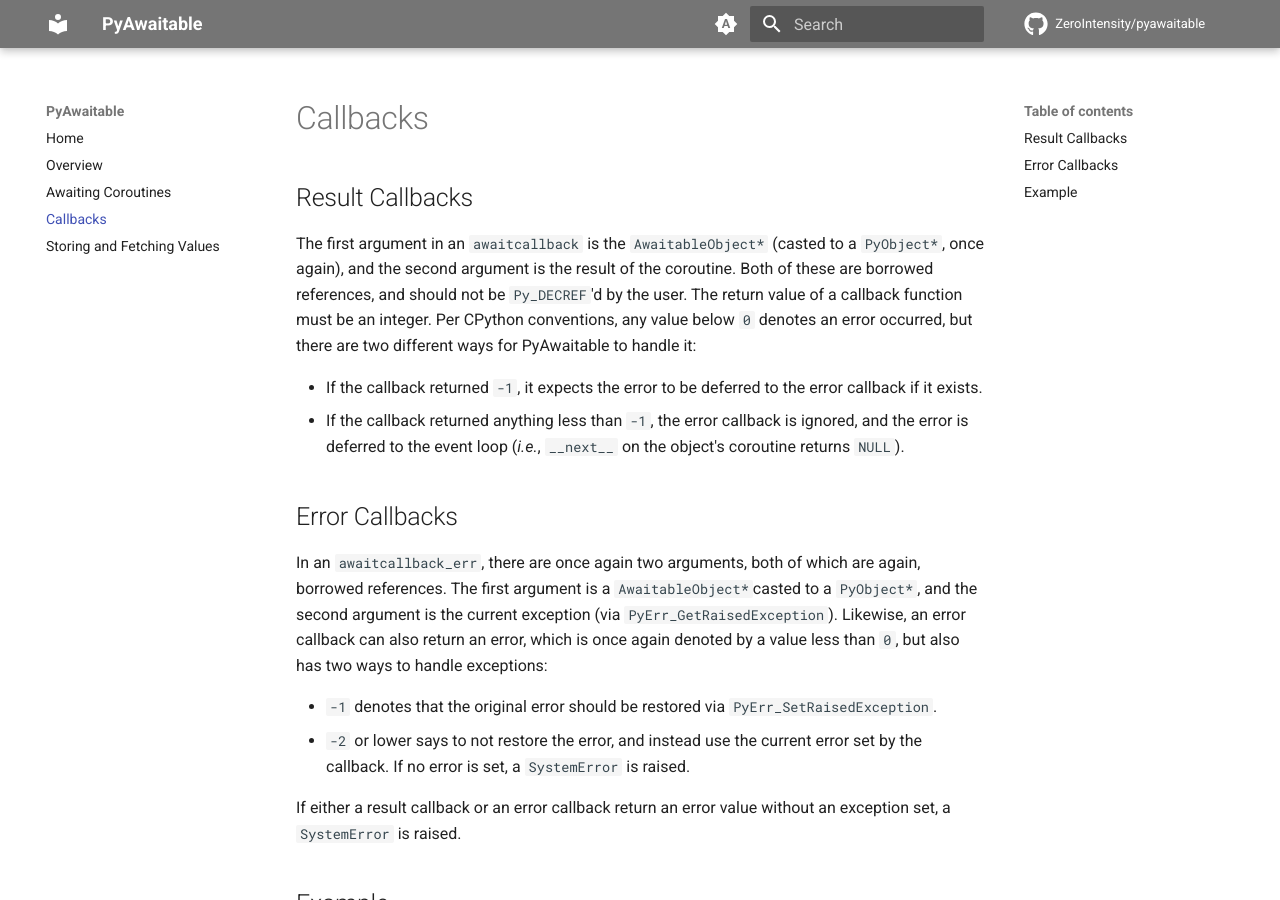
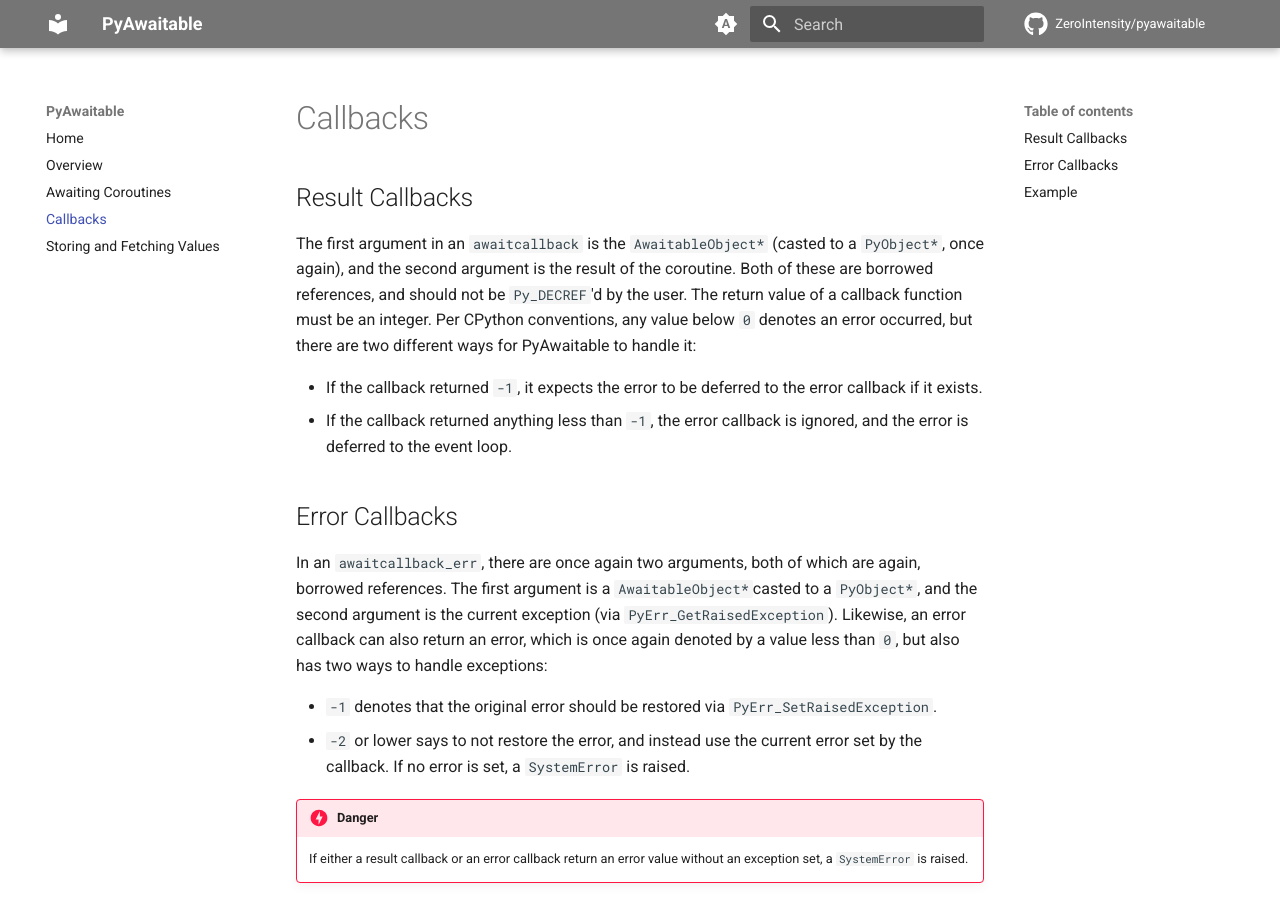
Before and after one commit to ZeroIntensity/pyawaitable, an MkDocs documentation site: the page built from docs/callbacks.md, in a window 1280 px wide and 900 px high. Built offline with MkDocs 1.6.1 and Material for MkDocs 9.7.7, drawn with Linux system fonts in a browser that asks for light colours; comment, search, counter and statistics services are not loaded.

Commit message:
Update callbacks.md

```diff
--- a/docs/callbacks.md
+++ b/docs/callbacks.md
@@ -5,7 +5,7 @@
 The first argument in an ``awaitcallback`` is the ``AwaitableObject*`` (casted to a ``PyObject*``, once again), and the second argument is the result of the coroutine. Both of these are borrowed references, and should not be ``Py_DECREF``'d by the user. The return value of a callback function must be an integer. Per CPython conventions, any value below ``0`` denotes an error occurred, but there are two different ways for PyAwaitable to handle it:
 
 - If the callback returned ``-1``, it expects the error to be deferred to the error callback if it exists.
-- If the callback returned anything less than ``-1``, the error callback is ignored, and the error is deferred to the event loop (*i.e.*, ``__next__`` on the object's coroutine returns ``NULL``).
+- If the callback returned anything less than ``-1``, the error callback is ignored, and the error is deferred to the event loop.
 
 ## Error Callbacks
 
@@ -14,7 +14,9 @@ In an ``awaitcallback_err``, there are once again two arguments, both of which a
 - ``-1`` denotes that the original error should be restored via ``PyErr_SetRaisedException``.
 - ``-2`` or lower says to not restore the error, and instead use the current error set by the callback. If no error is set, a ``SystemError`` is raised.
 
-If either a result callback or an error callback return an error value without an exception set, a ``SystemError`` is raised.
+!!! danger
+
+    If either a result callback or an error callback return an error value without an exception set, a ``SystemError`` is raised.
 
 ## Example
 
```
